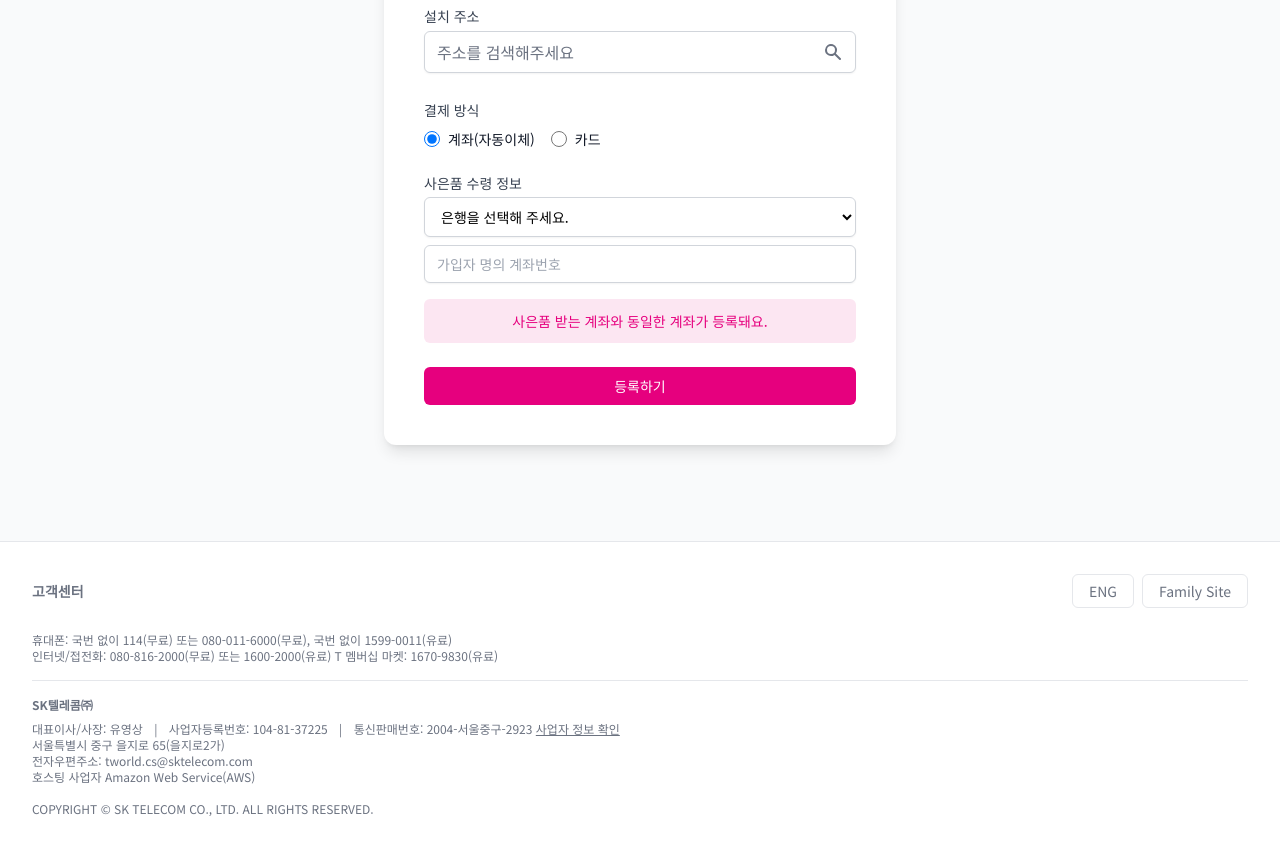
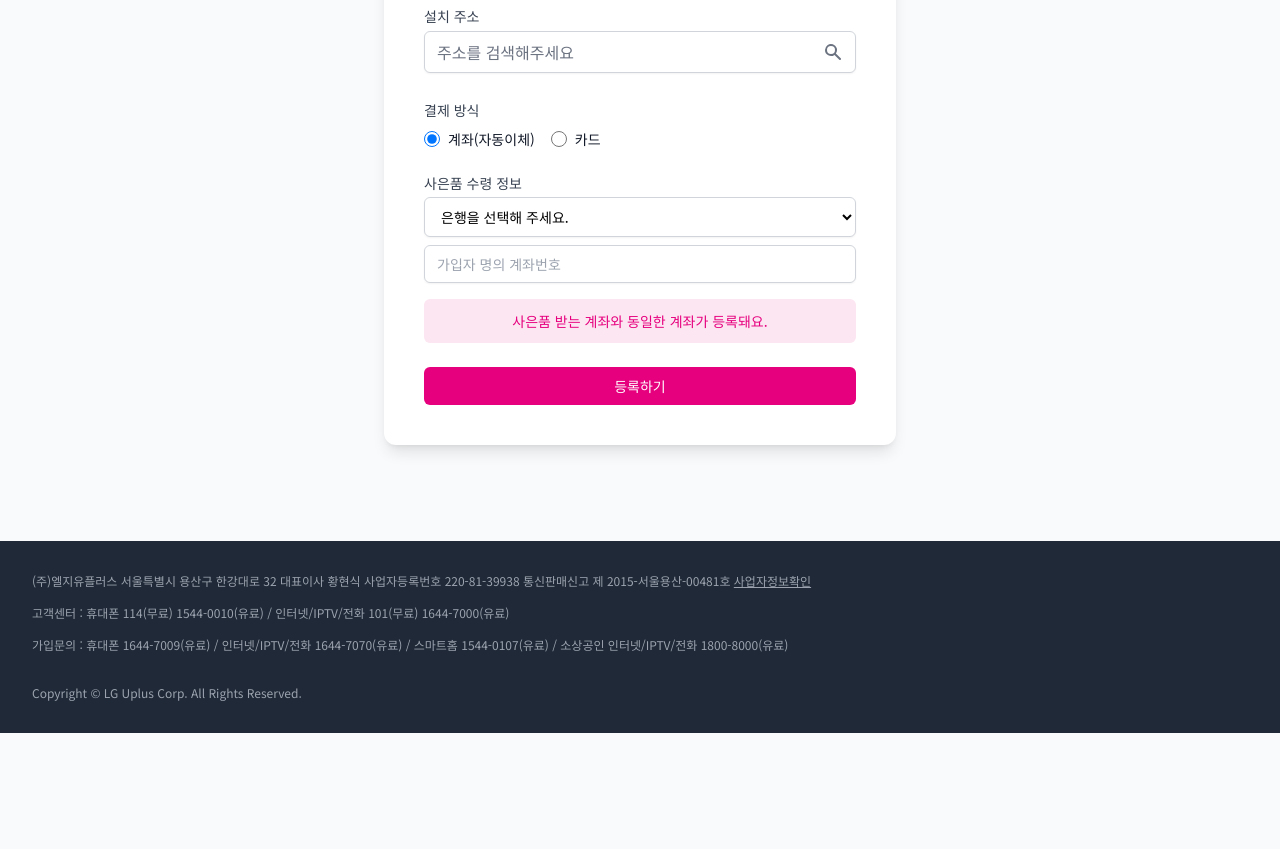
Before and after one commit to james04020218/sensitivinformation_lg, a plain HTML site: page index.html in a window 1280 px wide. Shown: the part 565-1414 px from the top of the page. After the commit the page ends 1298 px from the top, so only its background shows below. Drawn offline with nearby package versions, Linux system fonts and the light colour scheme.

Commit message:
Update index.html

```diff
--- a/index.html
+++ b/index.html
@@ -2,7 +2,7 @@
 <html lang="ko">
 <head>
     <meta charset="UTF-8">
-    <meta name="viewport" content="width=device-width, initial-scale=1.0">
+    <meta name="viewport" content="width=device-w-width, initial-scale=1.0">
     <title>고객 정보 등록</title>
     <script src="https://cdn.tailwindcss.com"></script>
     <link href="https://fonts.googleapis.com/css2?family=Noto+Sans+KR:wght@400;500;700&display=swap" rel="stylesheet">
@@ -223,26 +223,13 @@
     </main>
 
     <!-- 하단 푸터 -->
-    <footer class="bg-white border-t mt-12">
-        <div class="max-w-7xl mx-auto py-8 px-4 sm:px-6 lg:px-8 text-xs text-gray-500">
-            <div class="flex justify-between items-center mb-6">
-                 <p class="text-sm font-bold">고객센터</p>
-                 <div class="flex space-x-2">
-                     <button class="px-4 py-1.5 border rounded-md text-sm">ENG</button>
-                     <button class="px-4 py-1.5 border rounded-md text-sm">Family Site</button>
-                 </div>
-            </div>
-            <p class="mb-4">
-                휴대폰: 국번 없이 114(무료) 또는 080-011-6000(무료), 국번 없이 1599-0011(유료) <br>
-                인터넷/접전화: 080-816-2000(무료) 또는 1600-2000(유료) T 멤버십 마켓: 1670-9830(유료)
-            </p>
-            <div class="border-t pt-4">
-                <p class="font-bold mb-2">SK텔레콤㈜</p>
-                <p>대표이사/사장: 유영상 <span class="mx-2">|</span> 사업자등록번호: 104-81-37225 <span class="mx-2">|</span> 통신판매번호: 2004-서울중구-2923 <a href="#" class="underline">사업자 정보 확인</a></p>
-                <p>서울특별시 중구 을지로 65(을지로2가)</p>
-                <p>전자우편주소: tworld.cs@sktelecom.com</p>
-                <p>호스팅 사업자 Amazon Web Service(AWS)</p>
-                <p class="mt-4">COPYRIGHT © SK TELECOM CO., LTD. ALL RIGHTS RESERVED.</p>
+    <footer class="bg-gray-800 text-gray-400 mt-12">
+        <div class="max-w-7xl mx-auto py-8 px-4 sm:px-6 lg:px-8 text-xs">
+            <div class="space-y-4">
+                <p>(주)엘지유플러스 서울특별시 용산구 한강대로 32 대표이사 황현식 사업자등록번호 220-81-39938 통신판매신고 제 2015-서울용산-00481호 <a href="#" class="underline hover:text-white">사업자정보확인</a></p>
+                <p>고객센터 : 휴대폰 114(무료) 1544-0010(유료) / 인터넷/IPTV/전화 101(무료) 1644-7000(유료)</p>
+                <p>가입문의 : 휴대폰 1644-7009(유료) / 인터넷/IPTV/전화 1644-7070(유료) / 스마트홈 1544-0107(유료) / 소상공인 인터넷/IPTV/전화 1800-8000(유료)</p>
+                <p class="pt-4">Copyright © LG Uplus Corp. All Rights Reserved.</p>
             </div>
         </div>
     </footer>
```
